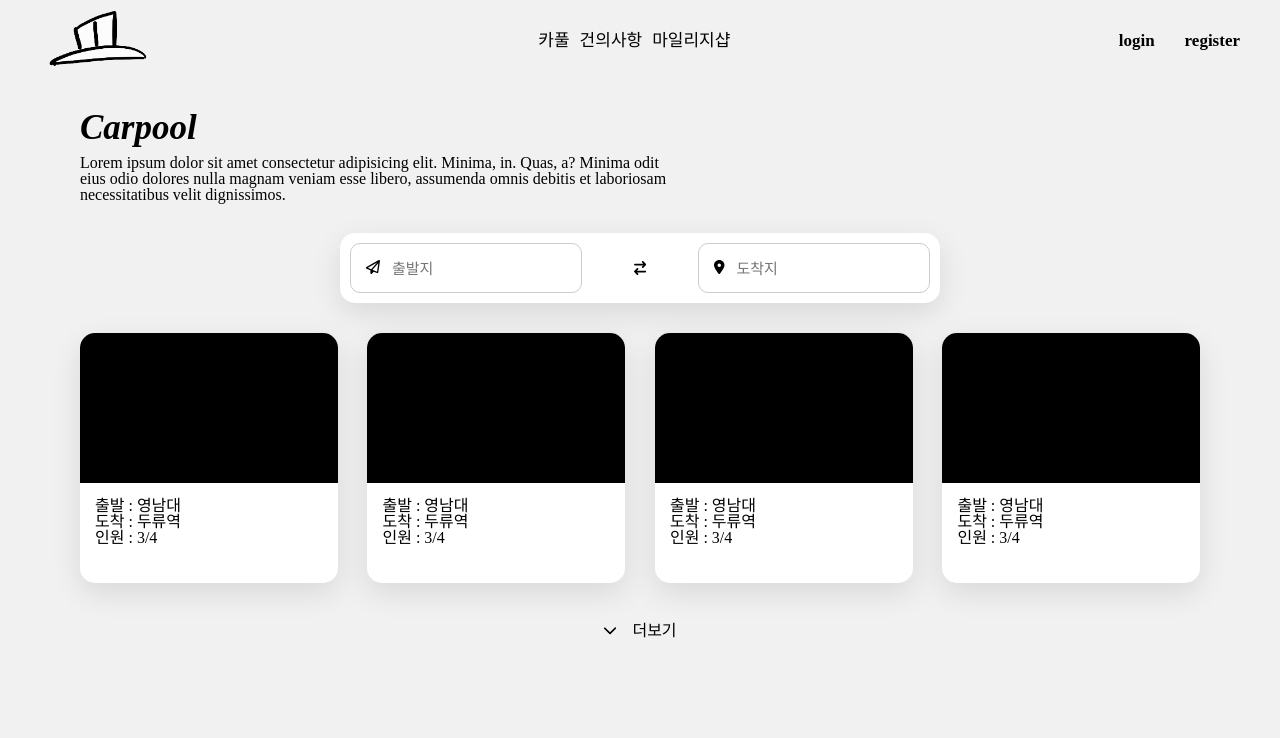
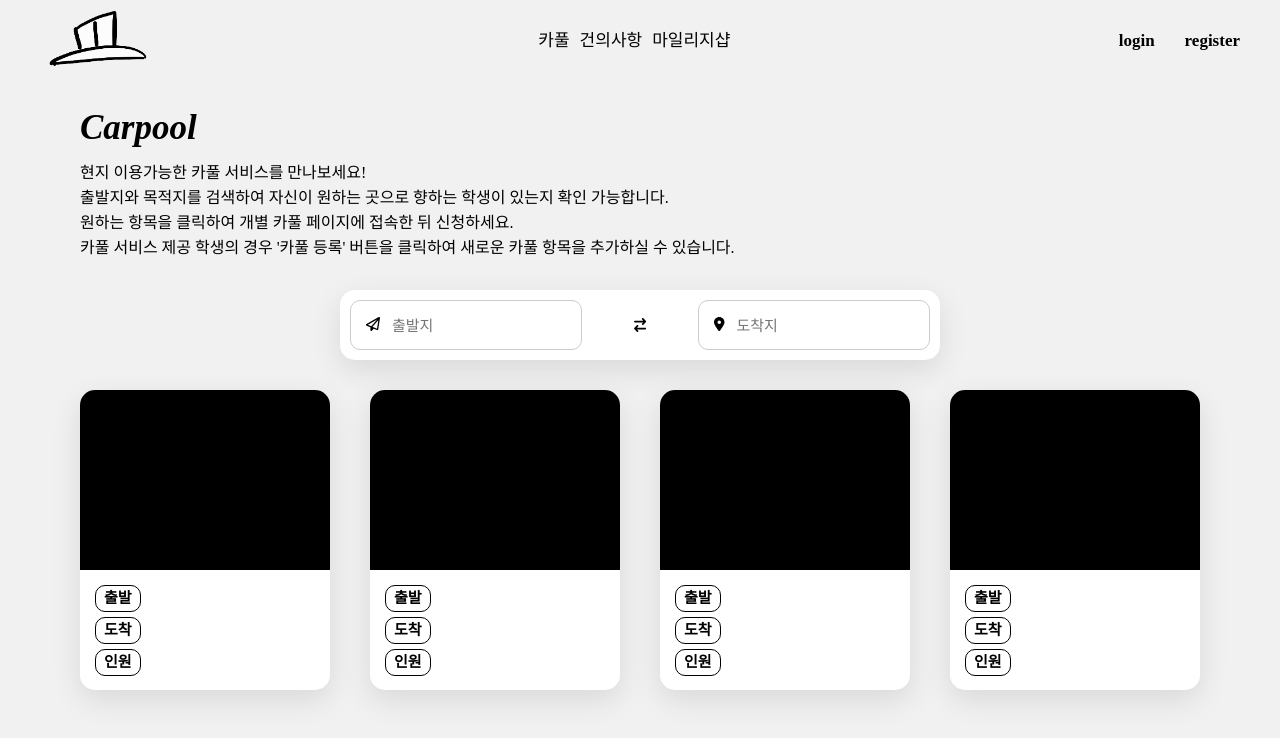
Before and after one commit to hky035/carpool-frontend, a React (Create React App) app: page /carpool in a window 1280 px wide. Shown: the top 738 px of the page. Built offline with nearby package versions, Linux system fonts and the light colour scheme.

Commit message:
feat: 카풀 정보 컴포넌트 수정

```diff
--- a/src/component/carpool/Carpool.js
+++ b/src/component/carpool/Carpool.js
@@ -9,7 +9,15 @@ const Carpool = () => {
     <Wrapper>
         <Instroduction>
             <Title>Carpool</Title>
-            <Description>Lorem ipsum dolor sit amet consectetur adipisicing elit. Minima, in. Quas, a? Minima odit eius odio dolores nulla magnam veniam esse libero, assumenda omnis debitis et laboriosam necessitatibus velit dignissimos.</Description>
+              <Description>
+                  현지 이용가능한 카풀 서비스를 만나보세요!
+                  <br />
+                  출발지와 목적지를 검색하여 자신이 원하는 곳으로 향하는 학생이 있는지 확인 가능합니다.
+                  <br />
+                  원하는 항목을 클릭하여 개별 카풀 페이지에 접속한 뒤 신청하세요.
+                  <br />
+                  카풀 서비스 제공 학생의 경우 '카풀 등록' 버튼을 클릭하여 새로운 카풀 항목을 추가하실 수 있습니다.
+            </Description>
         </Instroduction>
 
         <SearchBar></SearchBar>
@@ -19,11 +27,8 @@ const Carpool = () => {
             <CarpoolCard />
             <CarpoolCard />
             <CarpoolCard />
-            <MoreView>
-                <More></More>
-                더보기
-            </MoreView>
         </CarpoolContainer>
+
 
 
     </Wrapper>
@@ -41,16 +46,23 @@ const Title = styled.h1`
     font-size : 35px;
     font-weight : 800;
     font-style : italic;
+    margin-bottom : 15px;
 `;
 
 const Description = styled.p`
     margin : 10px 0;
-    width : 600px;
+    line-height : 25px;
 `;
 
 const Instroduction = styled.div`
     margin : 30px 0;
 `;
+
+const Container = styled.div`
+    display : flex;
+    flex-direction : column;
+`;
+
 
 const CarpoolContainer = styled.div`
     display : flex;
--- a/src/component/carpool/CarpoolCard.js
+++ b/src/component/carpool/CarpoolCard.js
@@ -9,12 +9,16 @@ const CarpoolCard = () => {
         <GlobalStyle/>
         <Wrapper>
             <Img></Img>
-            <Info>
-                출발 : 영남대
-                <br></br>
-                도착 : 두류역
-                <br></br>
-                인원 : 3/4
+              <Info>
+                  <Content>
+                      <Label>출발</Label>
+                  </Content>
+                  <Content>
+                      <Label>도착</Label>
+                  </Content>
+                  <Content>
+                      <Label>인원</Label>
+                  </Content>
             </Info>
         </Wrapper>
     </>
@@ -22,8 +26,8 @@ const CarpoolCard = () => {
 }
 
 const Wrapper = styled.div`
-    width : 23%;
-    height : 250px;
+    width : 250px;
+    height : 300px;
     background-color : #fff;
     box-shadow : var(--shadow);
     border-radius : 15px;
@@ -38,6 +42,24 @@ const Img = styled.div`
 const Info = styled.div`
     box-sizing : border-box;
     padding : 15px;
+    gap:5px;
+    display : flex;
+    flex-direction : column;
+
+`;
+
+const Content = styled.div`
+    display : flex;
+    gap : 10px;
+    align-items : center;
+`;
+
+const Label = styled.div`
+    padding : 5px 8px;
+    border-radius : 10px;
+    font-size : 15px;
+    font-weight : bold;
+    border : 1px solid #000;
 `;
 
 export default CarpoolCard
```
